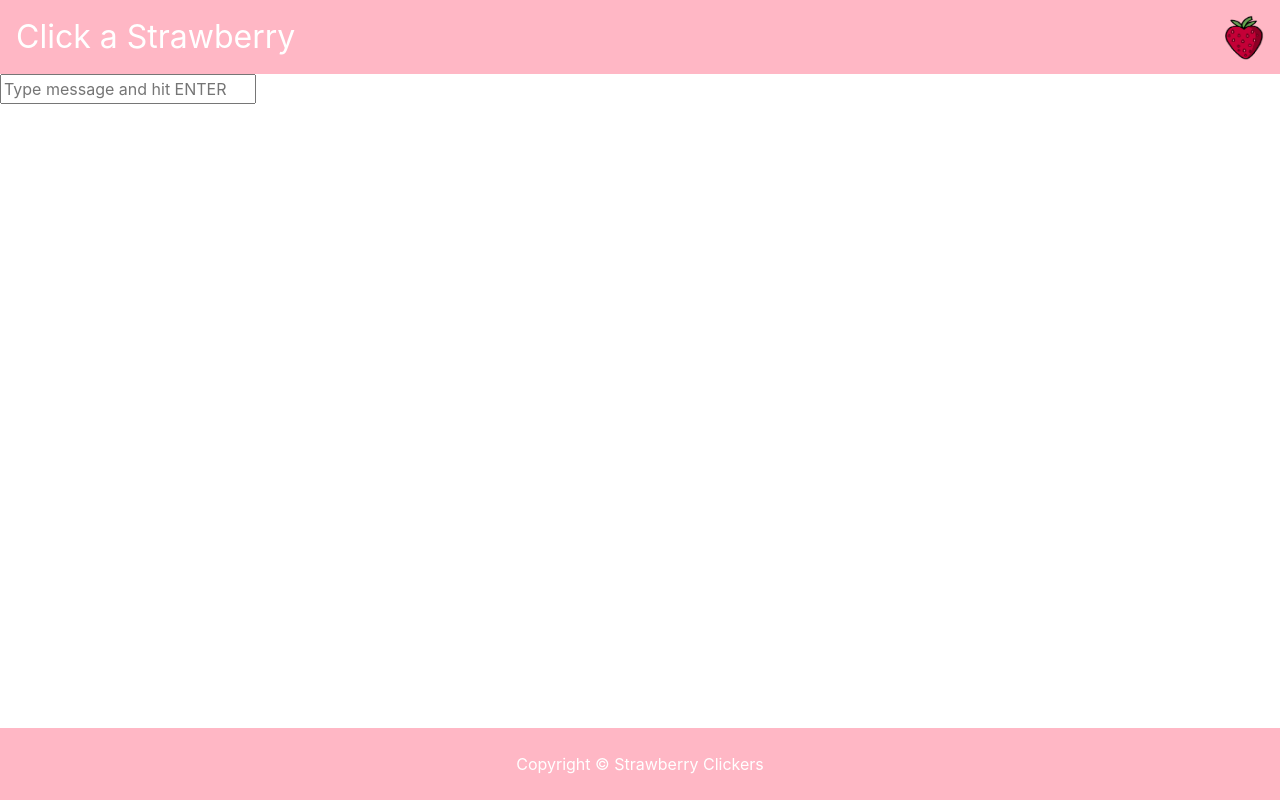
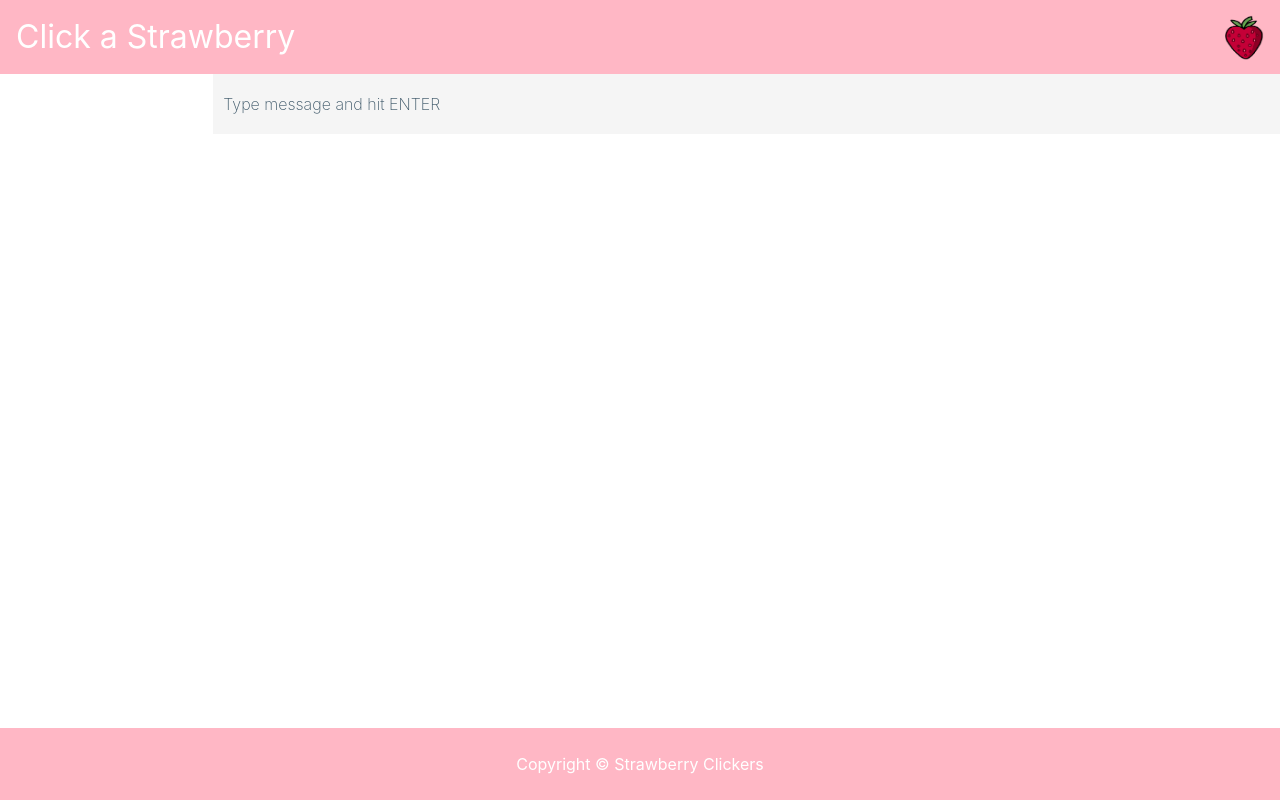
Before and after one commit to ginalamp/Kweens, a React (Create React App) app in the folder strawberry-app/: page /chat in a window 1280 px wide. Built offline with nearby package versions, Linux system fonts and the light colour scheme.

Commit message:
Prettier chat

```diff
--- /dev/null
+++ b/strawberry-app/src/views/Chat/Chat.css
@@ -0,0 +1,190 @@
+:root {
+    --main-color: #5ea3d0;
+    --secondary-color: white;
+    --main-text-color: #3e5869;
+    --secondary-text-color: #b0c7d6;
+    --send-message-form: #F5F5F5;
+}
+
+html, body {
+    height: 100%;
+    margin: 0;
+    padding: 0;
+    font-family: system-ui;
+    font-weight: 200;
+    color: 	#3e5869;
+}
+
+#root {
+    height: 100%;
+}
+
+.chat {
+    display: grid;
+    height: 100%;
+    grid-template-columns: repeat(6, 1fr);
+    grid-template-rows: 1fr 1fr 1fr 1fr 1fr 60px;
+    grid-template-areas:
+        "r m m m m m"
+        "r m m m m m"
+        "r m m m m m"
+        "r m m m m m"
+        "r m m m m m"
+        "n f f f f f";
+}
+
+.new-room-form {
+    grid-area: n;
+}
+
+.rooms-list {
+    grid-area: r;
+}
+
+.message-list {
+    grid-area: m;
+}
+
+.send-message-form {
+    grid-area: f;
+}
+
+/* REST OF CSS */
+.rooms-list {
+    box-sizing: border-box;
+    padding: 10px;
+    background-color: var(--main-color);
+    overflow: scroll;
+    height: 100%;
+}
+
+.rooms-list > ul {
+    list-style-type: none;
+    padding: 0;
+    overflow: scoll;
+}
+
+.rooms-list li {
+    margin: 10px 0;
+}
+
+.rooms-list > h3 {
+    margin: 5px 0;
+    color: var(--secondary-color);
+}
+
+.rooms-list .room a {
+    color: var(--secondary-text-color);
+    font-weight: 600;
+    text-decoration: none;
+
+ }
+
+.rooms-list .room.active a {
+    color: var(--secondary-color);
+}
+
+.new-room-form {
+    padding: 0 5px;
+    background: var(--secondary-color);
+    color: var(--main-text-color);
+}
+
+.new-room-form form {
+    height: 100%;
+    display: flex;
+    justify-content: space-between;
+    align-items: center;
+}
+
+.new-room-form input {
+    width: 135px;
+    background: var(--secondary-color);
+}
+
+.new-room-form button {
+    background: var(--secondary-color);
+    color: var(--main-text-color);
+    border: 0;
+}
+
+.new-room-form input::placeholder {
+    color: var(--main-text-color);
+    font-weight: 200;
+}
+
+.new-room-form input:focus {
+    outline-width: 0;
+}
+
+.new-room-form input {
+    border: 0;
+}
+
+.new-room-form button {
+    border: 0;
+}
+
+.message {
+    margin: 15px 0;
+}
+
+.message .message-username {
+    font-size: 11px;
+    color: var(--main-text-color);
+    opacity: 0.9;
+    margin-bottom: 6px;
+}
+.message .message-text {
+    background: var(--main-color);
+    color: var(--secondary-color);
+    display: inline;
+    padding: 4px 8px;
+    border-radius: 8px;
+}
+
+.message-list {
+    box-sizing: border-box;
+    padding-left: 6px;
+    width: 100%;
+    height: 100%;
+    overflow: scroll;
+    background: var(--secondary-color);
+}
+
+.message-list .join-room {
+    display: flex;
+    justify-content: center;
+    align-items: center;
+    height: 100%;
+    font-size: 34px;
+    font-weight: 300;
+}
+
+.send-message-form {
+    background: var(--send-message-form);
+    display: flex;
+}
+
+.send-message-form input {
+    width: 100%;
+    padding: 15px 10px;
+    margin: 0;
+    border-style: none;
+    background: var(--send-message-form);
+    font-weight: 200;
+
+}
+
+.send-message-form input:focus {
+    outline-width: 0;
+}
+
+.send-message-form input::placeholder {
+    color: var(--main-text-color);
+}
+
+.help-text {
+    position: absolute;
+    top: 10px;
+}
--- a/strawberry-app/src/views/Chat/Chat.jsx
+++ b/strawberry-app/src/views/Chat/Chat.jsx
@@ -1,12 +1,14 @@
+import { Container, Row, Col, Button, InputGroup, FormControl, Form } from 'react-bootstrap';
 import React, { Component } from 'react';
 import MessageList from './MessageList'
 import SendMessageForm from './SendMessageForm'
+import './Chat.css';
 
 class Chat extends Component {
   constructor() {
     super()
     this.state = {
-        messages: []
+      messages: []
     }
     this.sendMessage = this.sendMessage.bind(this)
   }
@@ -15,20 +17,33 @@ class Chat extends Component {
   sendMessage(text) {
     console.log("message sent", text);
 
-    var joined = this.state.messages.concat({text: text, index: this.state.messages.length});
+    var joined = this.state.messages.concat({
+      text: text,
+      index: this.state.messages.length
+    });
     this.setState({ messages: joined })
   }
 
 
   render() {
     return (
-      <div className="chat_app">
-        {/* <ChatBubble messages = {this.state.messages} /> */}
-
-        <MessageList
-          messages={this.state.messages} />
-        <SendMessageForm
-          sendMessage={this.sendMessage} />
+      <div className="chat">
+        {/* <Container> */}
+          {/* <div className="card shadow p-3 mb-5 mt-5 bg-white rounded"> */}
+          {/* <Row>
+            <Col> */}
+              <MessageList
+                messages={this.state.messages} />
+            {/* </Col>
+          </Row> */}
+          {/* <Row>
+            <Col> */}
+            <SendMessageForm
+              sendMessage={this.sendMessage} />
+            {/* </Col>
+          </Row> */}
+          {/* </div> */}
+        {/* </ Container> */}
       </div>
     );
   }
--- /dev/null
+++ b/strawberry-app/src/views/Chat/Message.css
@@ -0,0 +1,11 @@
+
+.bubble{
+    padding: 1em;
+    color: #6c5ce7;
+    margin: none;
+    width: fit-content;
+    border: none;
+    border-radius: 2em;
+    background: whitesmoke;
+    font-size: 12pt;
+}
--- a/strawberry-app/src/views/Chat/Message.jsx
+++ b/strawberry-app/src/views/Chat/Message.jsx
@@ -1,9 +1,10 @@
 import React from 'react'
+import './Message.css';
 
 class Message extends React.Component {
     render() {
         return (
-            <div className="message">
+            <div className="bubble">
                 <div className="message-username">Anonymous</div>
                 <div className="message-username">{this.props.text}</div>
             </div>
--- a/strawberry-app/src/views/Chat/MessageList.jsx
+++ b/strawberry-app/src/views/Chat/MessageList.jsx
@@ -1,6 +1,7 @@
 import React from 'react'
 import ReactDOM from 'react-dom'
 import Message from './Message'
+import './Chat.css';
 
 class MessageList extends React.Component {
     componentWillUpdate() {
--- a/strawberry-app/src/views/Chat/SendMessageForm.jsx
+++ b/strawberry-app/src/views/Chat/SendMessageForm.jsx
@@ -1,4 +1,5 @@
 import React from 'react'
+import './Chat.css';
 
 class SendMessageForm extends React.Component {
     constructor() {
```
Also changed, not shown: strawberry-app/src/views/Chat/style.css (deleted).
